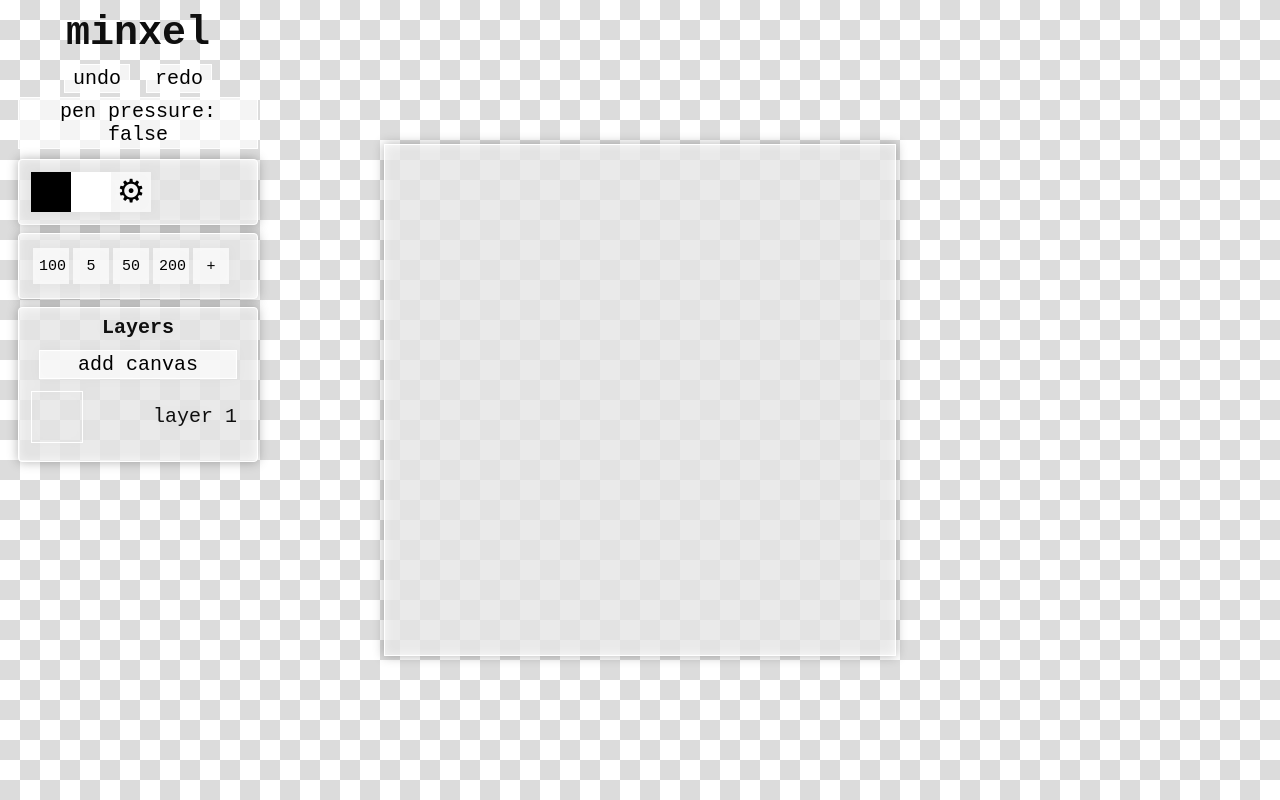
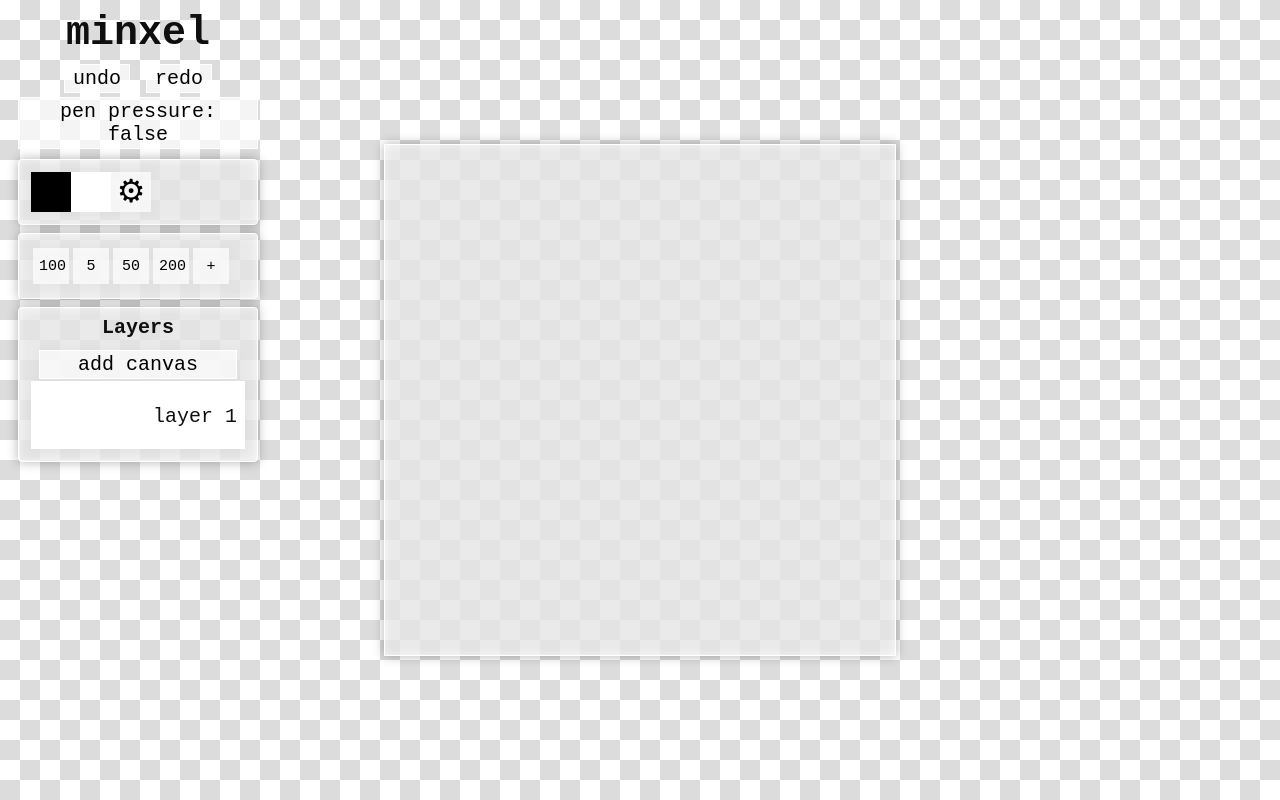
Before and after one commit to cyan-oj/minxel, a React (Vite) app: page / in a window 1280 px wide. Built offline with nearby package versions, Linux system fonts and the light colour scheme.

Commit message:
active layer highlight

```diff
--- a/src/Workspace/LayerPreview.jsx
+++ b/src/Workspace/LayerPreview.jsx
@@ -1,5 +1,5 @@
 import { useEffect, useRef } from "react";
-import "./LayerPreview.css"
+import "./Layers.css"
 
 function LayerPreview( { layer, id, points } ) {
 
--- a/src/Workspace/LayerPreview.css
+++ b/src/Workspace/Layers.css
@@ -14,3 +14,7 @@
 .layer-thumbnail {
   border: solid 1px var(--border);
 }
+
+.active-layer {
+  background-color: var(--button-active);
+}
--- a/src/Workspace/Layers.jsx
+++ b/src/Workspace/Layers.jsx
@@ -1,12 +1,10 @@
 import { useRef } from "react"
 import LayerPreview from "./LayerPreview";
+import "./Layers.css"
 
-function Layers({ layers, setLayers, addLayer, setLayer, points }) {
-
+function Layers({ layers, setLayers, addLayer, setLayer, points, activeLayer }) {
   const dragLayer = useRef();
-
   const dragStart = ( index ) => dragLayer.current = index
-
   const dragEnter = ( index ) => {
     const currentLayer = dragLayer.current;
     setLayers( oldLayers => {
@@ -19,7 +17,7 @@ function Layers({ layers, setLayers, addLayer, setLayer, points }) {
   }
 
   const layerControls = layers.map(( layer, i ) =>
-    <div key={ layer.name } draggable
+    <div key={ layer.name } draggable className={ (activeLayer && (activeLayer.id === layer.id)) ? "active-layer" : "passive-layer" }
       onDragStart={ e => dragStart( i )}
       onDragEnter={ e => dragEnter( i )}
     >
--- a/src/Workspace/Workspace.jsx
+++ b/src/Workspace/Workspace.jsx
@@ -21,7 +21,7 @@ function Workspace({ name = 'untitled', height = '256', width = '256', image })
   const [ brushes, setBrushes ] = useState(defaultBrushes);
   const [ pressure, togglePressure ] = useState( false );
 
-  const [ activeLayer, setActiveLayer ] = useState();
+  const [ activeLayer, setActiveLayer ] = useState({id: 0});
   const [ activeColor, setActiveColor ] = useState( rgbToGL( colors[0] )); //[1, 1, 1, 1.0]
   const [ activeBrush, setActiveBrush ] = useState( defaultBrushes[0] );
 
@@ -40,7 +40,6 @@ function Workspace({ name = 'untitled', height = '256', width = '256', image })
     setLayer("0")
     const keys = (event) => keyPress(event)
     document.addEventListener( 'keydown', keys )
-
     return () => {
       document.removeEventListener( 'keydown', keys )
     }
@@ -165,7 +164,7 @@ function Workspace({ name = 'untitled', height = '256', width = '256', image })
         <button id="pressure-button" onClick={ e => togglePressure(!pressure)}>{`pen pressure: ${pressure}`}</button>
         <Palette colors={ colors } activeColor={ activeColor } setColors={ setColors } setColor={ setColor } />
         <Brushes brushes={ brushes } setBrushes={ setBrushes } setBrush={ setBrush }/>
-        <Layers layers={ layers } setLayers={ setLayers } addLayer={ addLayer } setLayer={ setLayer } points={ points }/>
+        <Layers layers={ layers } setLayers={ setLayers } addLayer={ addLayer } setLayer={ setLayer } activeLayer={ activeLayer } points={ points }/>
       </div>
       <div className="layers" id="layers" style={{ width: width, height: height }}
         onPointerDown={ setPosition }
--- a/src/index.css
+++ b/src/index.css
@@ -90,6 +90,7 @@ input[type=range]::-moz-range-thumb {
     --border: rgb(0, 0, 0);
     --button-active: rgb( 0, 0, 0 );
     --text: rgb(200, 200, 200);
+    --shadow: rgba(210, 210, 210, 0.4);
     --grid-light: rgb(75, 75, 75);
     --grid-dark: rgb(40, 40, 40);
   }
```
